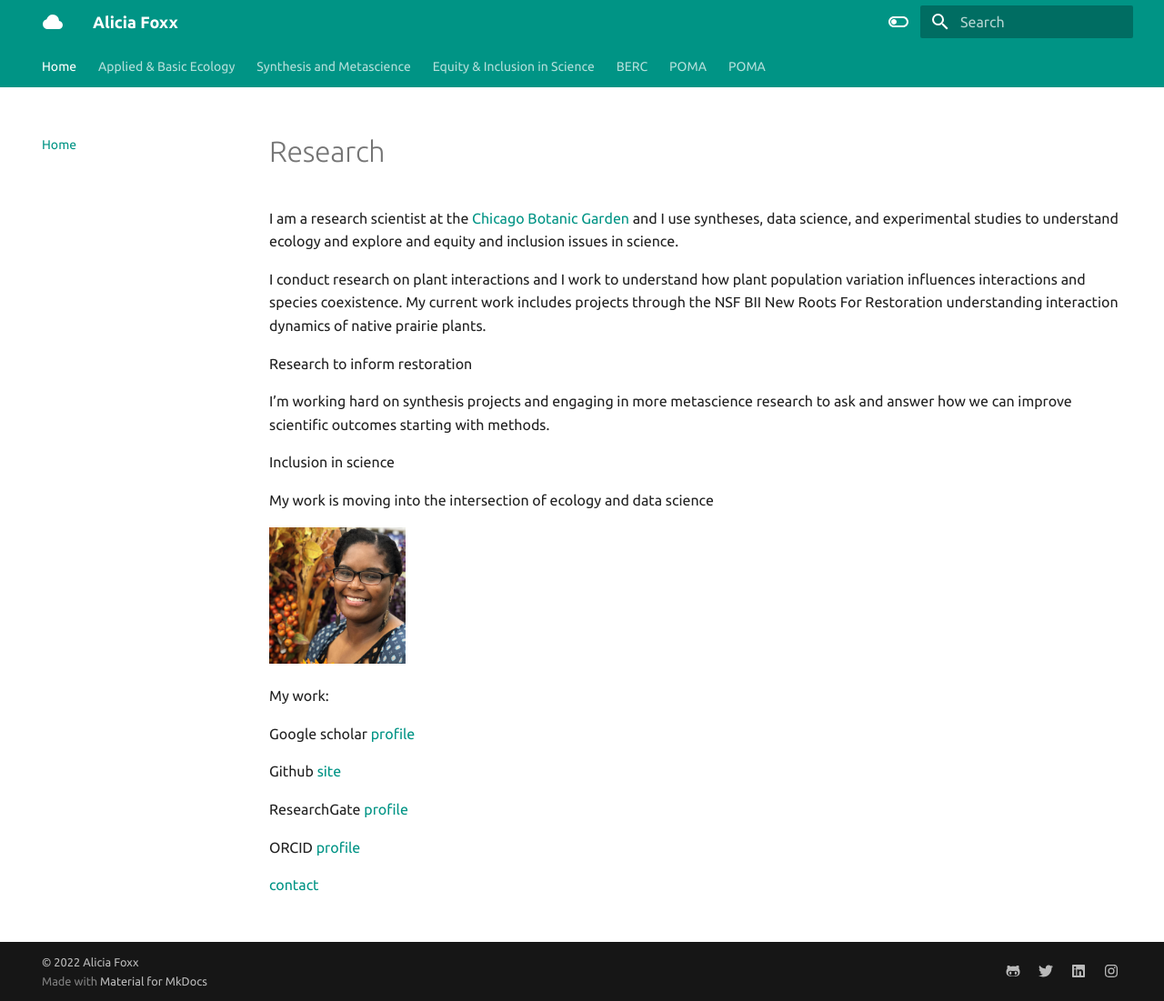
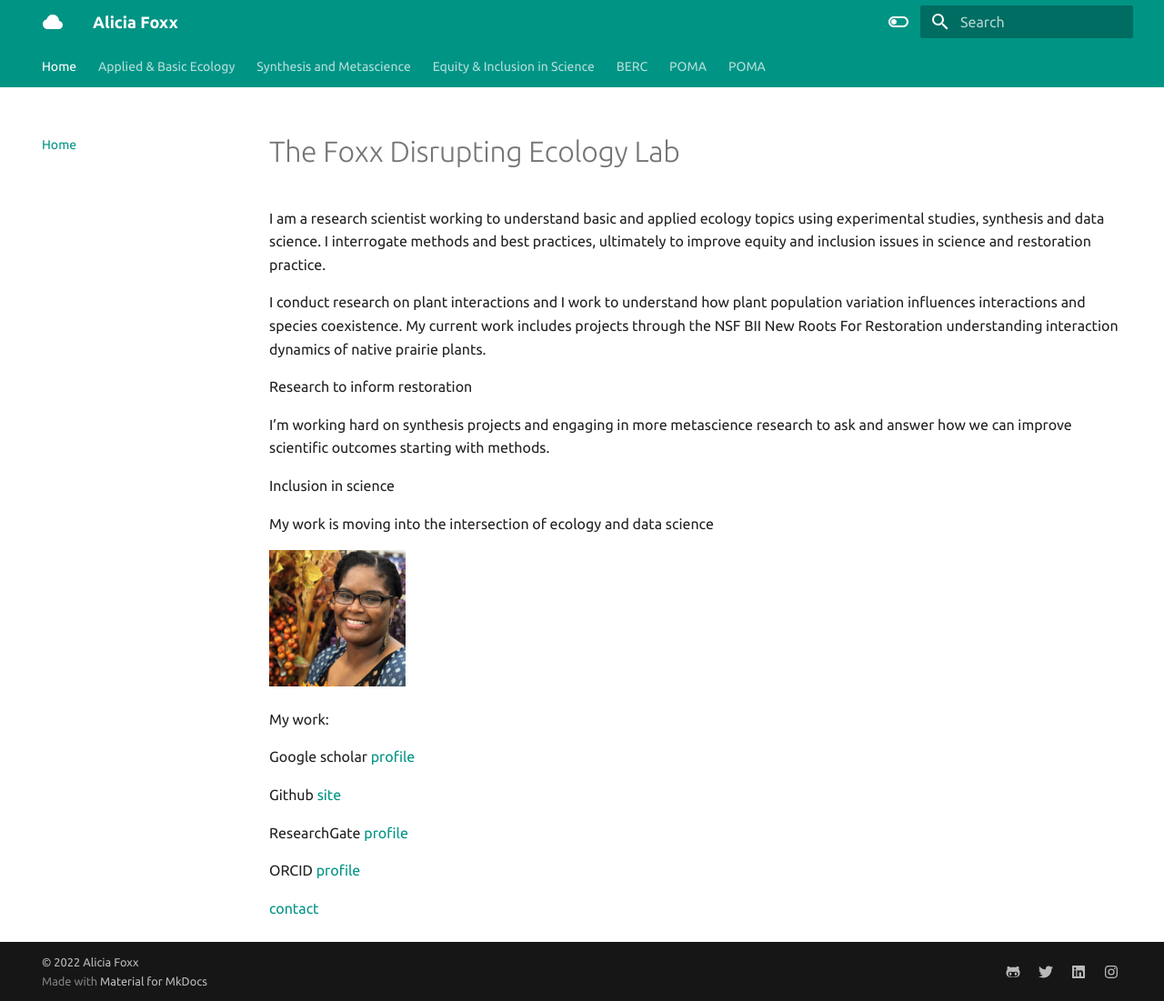
Before and after one commit to aliciafoxx/mkdocs-website, an MkDocs documentation site: the page built from docs/index.md, in a window 1280 px wide and 1101 px high. Shown: the whole window at 91% size. Built offline with MkDocs 1.6.1 and Material for MkDocs 9.7.7, drawn with Linux system fonts in a browser that asks for light colours.

Commit message:
Update index.md
update p1 of intro

```diff
--- a/docs/index.md
+++ b/docs/index.md
@@ -1,6 +1,6 @@
-# Research
+# The Foxx Disrupting Ecology Lab
 
-I am a research scientist at the [Chicago Botanic Garden](https://www.chicagobotanic.org/) and I use syntheses, data science, and experimental studies to understand ecology and explore and equity and inclusion issues in science.
+I am a research scientist working to understand basic and applied ecology topics using experimental studies, synthesis and data science. I interrogate methods and best practices, ultimately to improve equity and inclusion issues in science and restoration practice.
 
 I conduct research on plant interactions and I work to understand how plant population variation influences interactions and species coexistence. My current work includes projects through the NSF BII New Roots For Restoration understanding interaction dynamics of native prairie plants.
 
```
